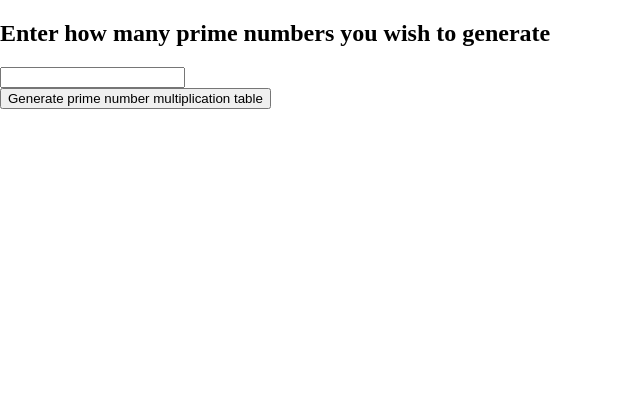
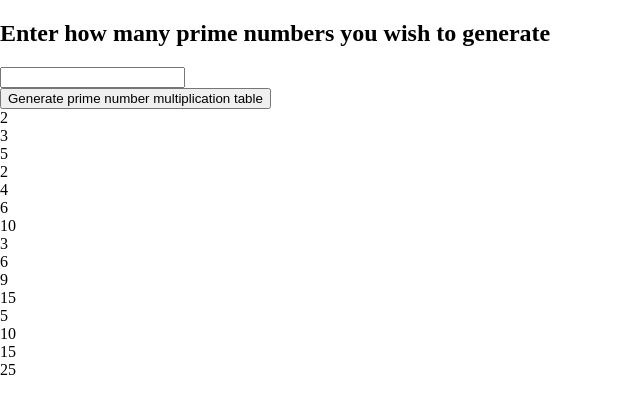
Before and after one commit to Alequin/Prime_tables, a React app: page / in a window 1280 px wide. Shown: the top 414 px of the page, without its empty margins (0-640 px from the left). Built offline with nearby package versions, Linux system fonts and the light colour scheme; the HTML template or start-up script is replaced by a standard one.

Commit message:
Used buildTable method and passed in prime number count from main page state

```diff
--- a/src/components/table/Table.jsx
+++ b/src/components/table/Table.jsx
@@ -28,7 +28,7 @@ class Table extends React.Component{
   render(){
     return (
       <section className="table-container">
-
+        {this.buildTable()}
       </section>
     )
   }
--- a/src/containers/mainPage/MainPage.jsx
+++ b/src/containers/mainPage/MainPage.jsx
@@ -7,10 +7,15 @@ class MainPage extends React.Component{
   constructor(props){
     super(props)
     this.onClickGenerateButton = this.onClickGenerateButton.bind(this)
+    this.state = {
+      primeNumberCount: 3
+    }
   }
 
   onClickGenerateButton(inputText){
-    console.log(inputText);
+    this.setState({
+      primeNumberCount: parseInt(inputText)
+    })
   }
 
   render(){
@@ -18,7 +23,7 @@ class MainPage extends React.Component{
       <div className="main-page">
         <Nav onClickButton={this.onClickGenerateButton}/>
         <section className="content-container">
-          <Table/>
+          <Table primeNumberCount={this.state.primeNumberCount}/>
         </section>
       </div>
     )
```
